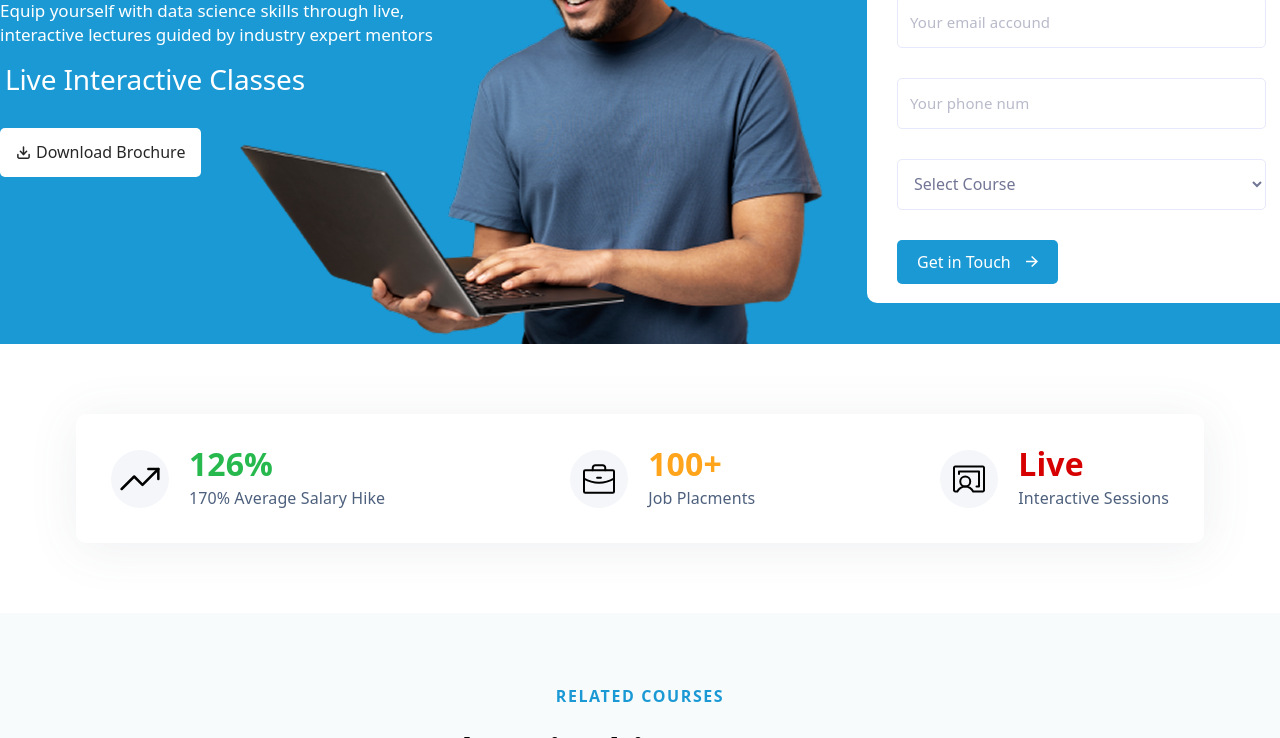
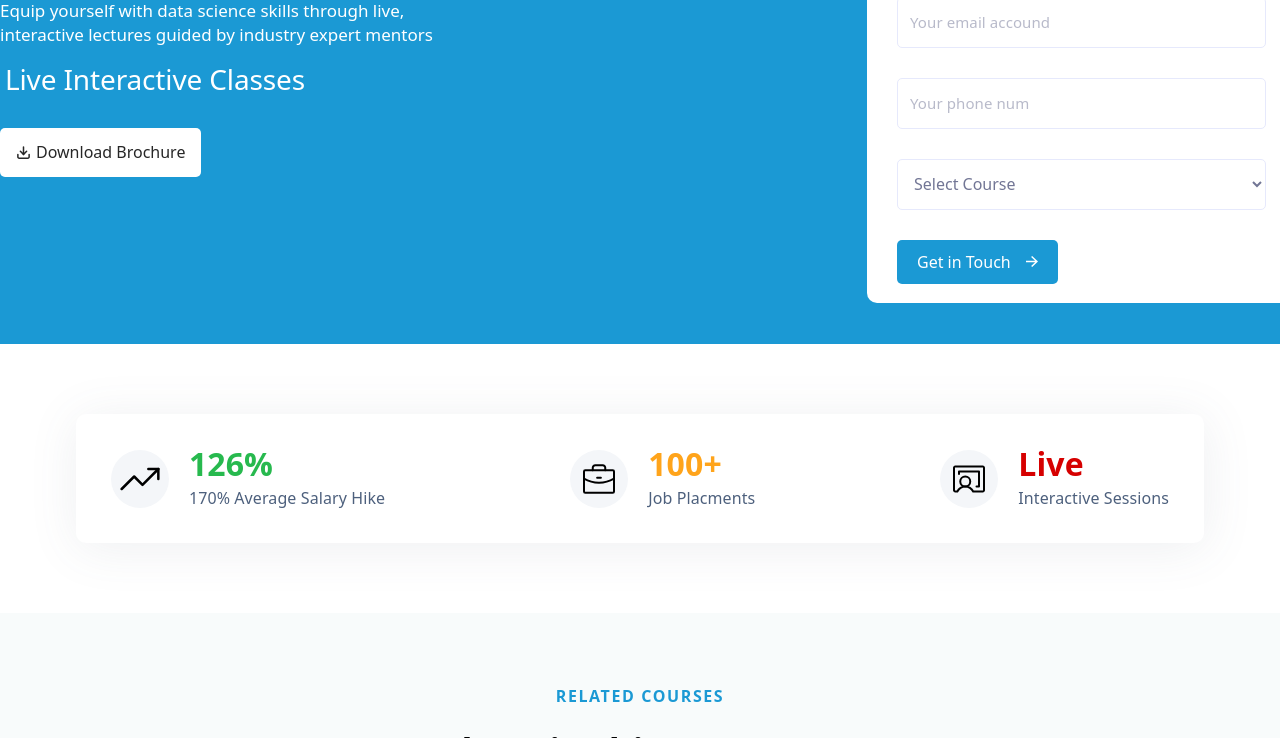
Before and after one commit to Ibne-Al-Hasn/RRF-Template_01, a website: page index.html in a window 1280 px wide. Shown: the part 362-1100 px from the top of the page. Drawn offline with nearby package versions, Linux system fonts and the light colour scheme; files whose address does not match are found by name.

Commit message:
Update style.css

```diff
--- a/assets/css/style.css
+++ b/assets/css/style.css
@@ -8,7 +8,6 @@
 }
 
 .laptop{
-    background: url(./assets/images/hero-3.png);
     position: absolute;
     height: 518px;
     width: 594px;
```
